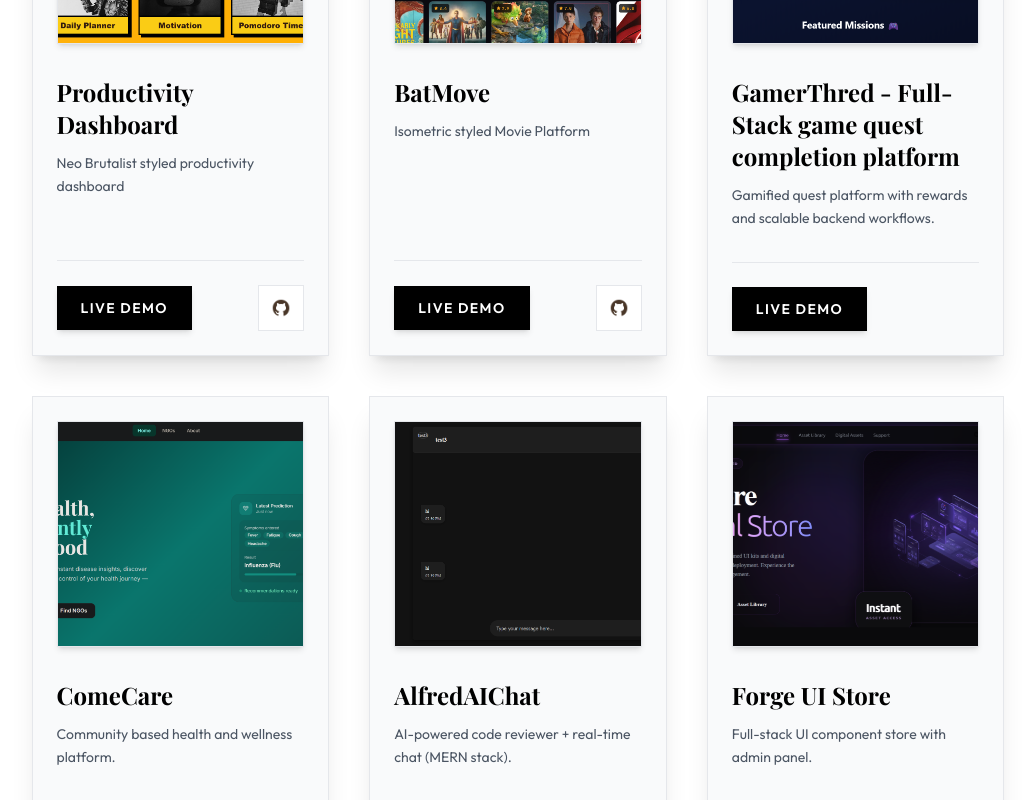
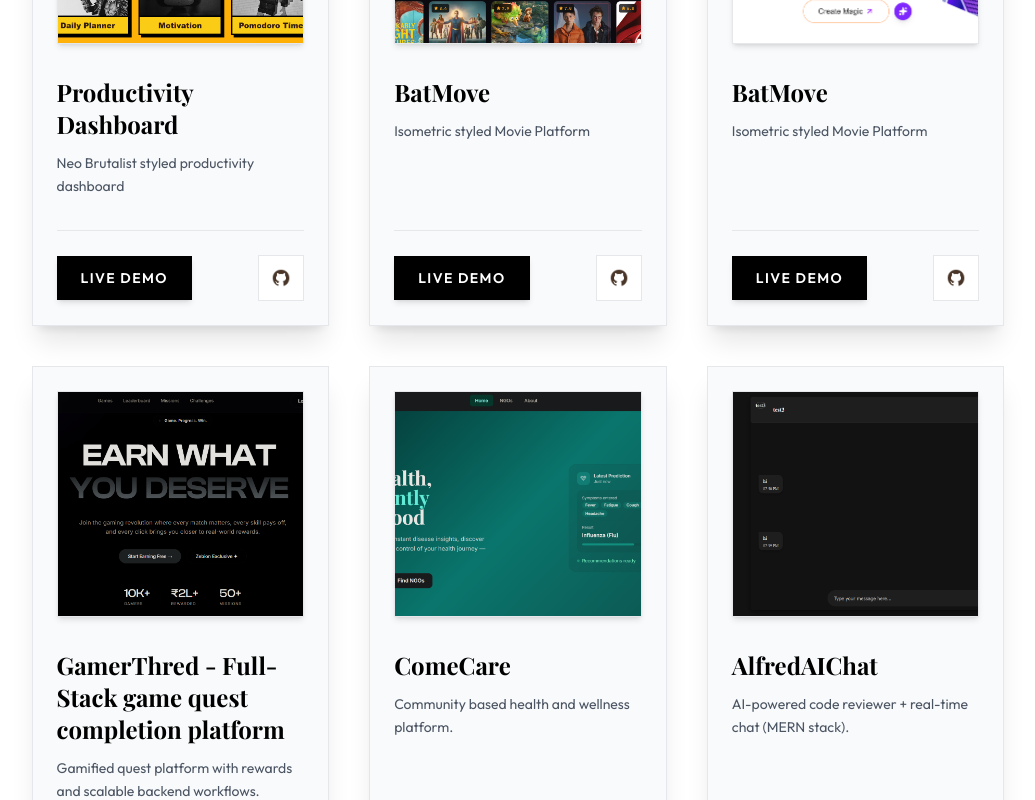
Before and after one commit to triggereddown/portfolio1, a Next.js app: page / in a window 1280 px wide. Shown: the part 2520-3320 px from the top of the page, without its empty margins (122-1157 px from the left). Built offline with nearby package versions, Linux system fonts and the light colour scheme.

Commit message:
feat:pic update

```diff
--- a/assets/assets.js
+++ b/assets/assets.js
@@ -47,6 +47,7 @@ import work_9 from "./work-9.png";
 import work_10 from "./work-10.png";
 import work_11 from "./work-11.png";
 import work_12 from "./work-12.png";
+import work_13 from "./work-13.png";
 
 export const assets = {
   user_image,
@@ -94,6 +95,7 @@ export const assets = {
   work_10,
   work_11,
   work_12,
+  work_13,
   linkedin,
   linkedin_dark,
   github,
--- a/components/Work.jsx
+++ b/components/Work.jsx
@@ -190,6 +190,7 @@ import work_9 from "../assets/work-9.png";
 import work_10 from "../assets/work-10.png";
 import work_11 from "../assets/work-11.png";
 import work_12 from "../assets/work-12.png";
+import work_13 from "../assets/work-13.png";
 
 import githubIcon from "../assets/githubIcon.png";
 import githubIconDark from "../assets/githubIconDark.png";
@@ -229,9 +230,18 @@ const projects = [
     repo: "https://github.com/triggereddown/BatMove",
     type: "github",
   },
+    {
+    id: 3,
+    image: work_13,
+    title: "BatMove",
+    desc: "Isometric styled Movie Platform",
+    demo: "https://challenge1-topaz.vercel.app/",
+    repo: "https://github.com/triggereddown/Cohort/tree/main/Challenge1",
+    type: "github",
+  },
 
   {
-    id: 3,
+    id: 4,
     image: work_8,
     title: "GamerThred - Full-Stack game quest completion platform",
     desc: "Gamified quest platform with rewards and scalable backend workflows.",
@@ -240,7 +250,7 @@ const projects = [
     type: "github",
   },
   {
-    id: 4,
+    id: 5,
     image: work_10,
     title: "ComeCare",
     desc: "Community based health and wellness platform.",
@@ -249,7 +259,7 @@ const projects = [
     type: "github",
   },
   {
-    id: 5,
+    id: 6,
     image: work_7,
     title: "AlfredAIChat",
     desc: "AI-powered code reviewer + real-time chat (MERN stack).",
@@ -258,7 +268,7 @@ const projects = [
     type: "github",
   },
   {
-    id: 6,
+    id: 7,
     image: work_1,
     title: "Forge UI Store",
     desc: "Full-stack UI component store with admin panel.",
@@ -267,7 +277,7 @@ const projects = [
     type: "github",
   },
   {
-    id: 7,
+    id: 8,
     image: work_2,
     title: "Online Delivery System (UI/UX)",
     desc: "Complete UI/UX billing system design.",
@@ -276,7 +286,7 @@ const projects = [
     type: "figma",
   },
   {
-    id: 8,
+    id: 9,
     image: work_3,
     title: "Eat Curious Clone",
     desc: "Pixel-perfect UI clone.",
@@ -285,7 +295,7 @@ const projects = [
     type: "github",
   },
   {
-    id: 9,
+    id: 10,
     image: work_4,
     title: "Pokédex Generator",
     desc: "JS project using Pokémon API.",
@@ -294,7 +304,7 @@ const projects = [
     type: "github",
   },
   {
-    id: 10,
+    id: 11,
     image: work_5,
     title: "Tab Manager Extension",
     desc: "Chrome extension for saving tabs.",
@@ -303,7 +313,7 @@ const projects = [
     type: "github",
   },
   {
-    id: 11,
+    id: 12,
     image: work_6,
     title: "Transport Hackathon App (UI/UX)",
     desc: "Inventory management mobile UI design.",
```
Also changed, not shown: assets/work-13.png (added), assets/work-8.png.
